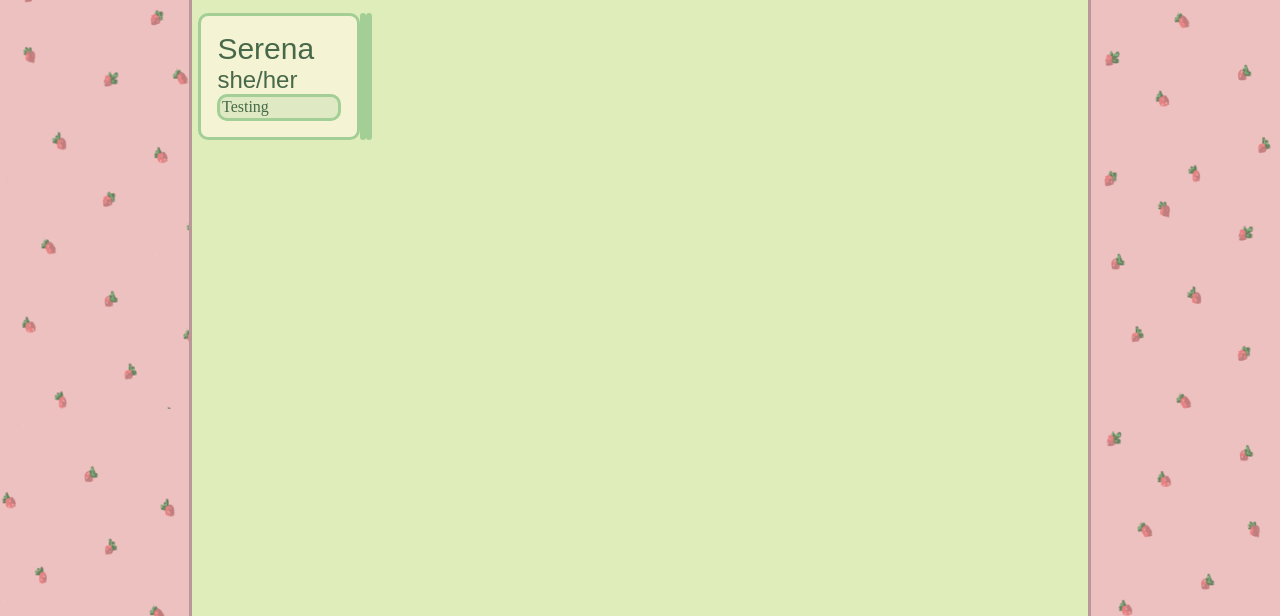
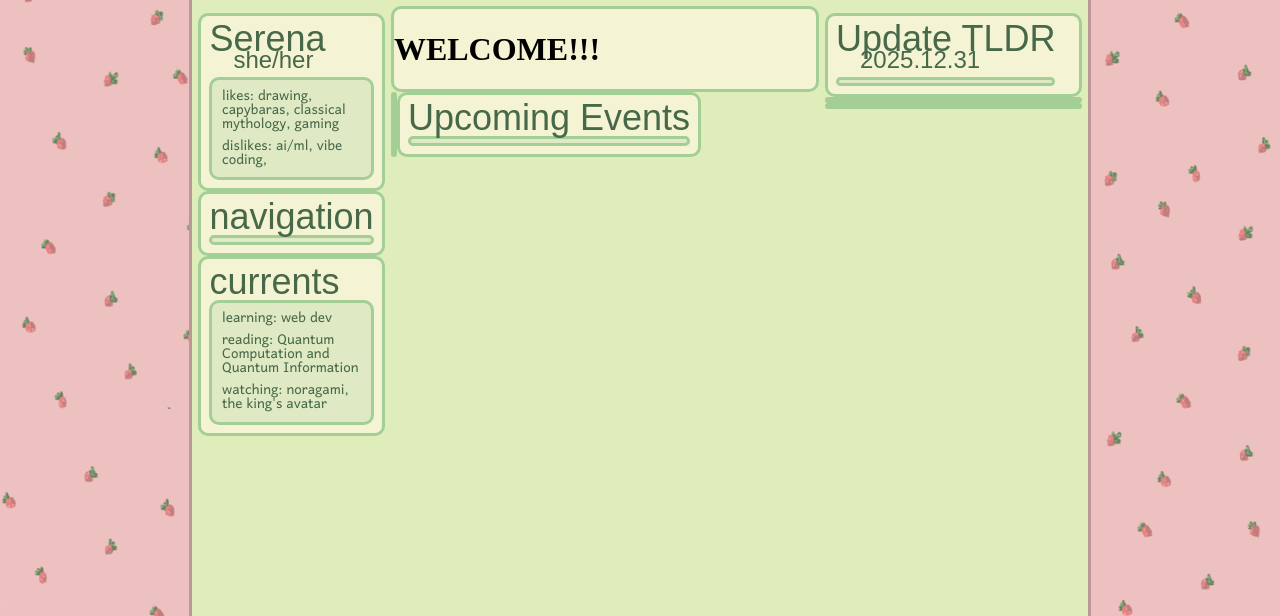
Before and after one commit to SerenaJewels/personal-website, a website: page index.html in a window 1280 px wide. Shown: the part 184-800 px from the top of the page. Drawn offline with Linux system fonts and the light colour scheme; a web font is replaced by a local one.

Commit message:
info component styled

```diff
--- a/components/infoPanel.js
+++ b/components/infoPanel.js
@@ -1,36 +1,12 @@
 const template = document.createElement('template');
 template.innerHTML = `
-    <style>
-        .info-container {
-            margin: 1rem;
-            font-color: var(--TEXT-COLOR);
-        }
 
+    <link rel="stylesheet" href = "styles/infopanel.css">
 
-        .title {
-            margin: 0;
-            font-family: "Hi Melody", sans-serif;
-            font-size: 30px;
-        }
-
-        .subtitle {
-            margin: 0;
-            margin-top: -1rem;
-            text-indent: 1rem;
-            font-family: "Hi Melody", sans-serif;
-            font-size: 24px;
-        }
-
-        * {
-            color: var(--TEXT-COLOR);
-        }
-
-    </style>
-
-    <div class="info-container">
+<div class="info-container">
         <slot name="title" class=title></slot>
         <slot name="subtitle" class=subtitle></slot>
-        <slot name="text"></slot>
+        <slot name="text" class=text></slot>
     </div>
 
 `;
--- a/index.html
+++ b/index.html
@@ -3,13 +3,14 @@
 <html>
     <head>
         <title>Serena's Website</title>
-        <link rel="stylesheet" href = "styles/base.css" />
-        <link rel="stylesheet" href = "styles/home.css" />
+        <link rel="stylesheet" href = "styles/base.css" >
+        <link rel="stylesheet" href = "styles/home.css" >
 
         <!-- fonts -->
         <link rel="preconnect" href="https://fonts.googleapis.com">
         <link rel="preconnect" href="https://fonts.gstatic.com" crossorigin>
         <link href="https://fonts.googleapis.com/css2?family=Hi+Melody&display=swap" rel="stylesheet">
+        <link href="https://fonts.googleapis.com/css2?family=Harmattan:wght@400;500;600;700&family=Hi+Melody&display=swap" rel="stylesheet">
     </head>
 
     <body>
@@ -22,19 +23,62 @@
                 <div id="left-col">
                     <div class="container" id="namecard">
                         <info-panel>
-                            <span slot="title">Serena</span>
-                            <span slot="subtitle">she/her</span>
+                            <div slot="title">Serena</div>
+                            <div slot="subtitle">she/her</div>
                             <div class="sub-container" slot="text">
-                                Testing
+                                <p>likes: drawing, capybaras, classical mythology, gaming</p>
+                                <p>dislikes: ai/ml, vibe coding, </p>
                             </div>
                         </info-panel>
                     </div>
-                    <div class="container" id = "nav"></div>
-                    <div class="container" id = "currents"></div>
+                    <div class="container" id = "nav">
+                        <info-panel>
+                            <div slot="title">navigation</div>
+                            <div class="sub-container" slot="text">
+
+
+                            </div>
+                        </info-panel>
+                    </div>
+                    <div class="container" id = "currents">
+                        <info-panel>
+                            <div slot="title">currents</div>
+                            <div class="sub-container" slot="text">
+                                <p>learning: web dev</p>
+                                <p>reading: Quantum Computation and Quantum Information</p>
+                                <p>watching: noragami, the king's avatar</p>
+                            </div>
+                        </info-panel>
+                    </div>
                 </div>
                 <div id="middle-col">
+                    <div class="container" id="main">
+                        <h1>WELCOME!!!</h1>
+                    </div>
+                    <div id="sub-main">
+                        <div class="container img"></div>
+                        <div class="container">
+                            <info-panel>
+                                <div slot="title">Upcoming Events</div>
+                                <div class="sub-container" slot="text">
+
+                                </div>
+                            </info-panel>
+                        </div>
+                    </div>
                 </div>
                 <div id="right-col">
+                    <div class="container" id="update">
+                        <info-panel>
+                            <div slot="title">Update TLDR</div>
+                            <div slot="subtitle">2025.12.31</div>
+                            <div class="sub-container" slot="text">
+
+                            </div>
+                        </info-panel>
+                    </div>
+                    <div class="container img"></div>
+                    <div class="container" id="spotify"></div>
                 </div>
             </div>
         </div>
--- a/styles/base.css
+++ b/styles/base.css
@@ -43,4 +43,9 @@ body {
             border-color: var(--CONTAINER-BORDER);
             background: var(--INNER-GREEN);
             padding: 0.1rem;
+            margin-top: 0.7rem;
         }
+
+.sub-container p {
+    margin: 0.5rem;
+}
--- a/styles/home.css
+++ b/styles/home.css
@@ -25,15 +25,24 @@
     margin: 0.4rem 0.4rem 0rem;
     display: flex;
     flex-basis: 20%;
+    flex-direction: column;
+
 }
 
 #middle-col {
     display: flex;
     flex-basis: 50%;
+    flex-direction: column;
+}
+
+#sub-main {
+    display: flex;
+    flex-direction: row;
 }
 
 #right-col {
     margin: 0.4rem 0.4rem 0rem;
     display: flex;
     flex-basis: 30%;
+    flex-direction: column;
 }
--- /dev/null
+++ b/styles/infopanel.css
@@ -0,0 +1,27 @@
+.info-container {
+    margin: 0.5rem;
+}
+
+.title {
+    font-family: "Hi Melody", sans-serif;
+    font-size: 36px;
+    line-height: 30px
+}
+
+.subtitle {
+    font-family: "Hi Melody", sans-serif;
+    font-size: 24px;
+    display: block;
+    margin: -0.5rem 0rem;
+    text-indent: 1.5rem;
+}
+
+.text {
+    font-family: "Harmattan", sans-serif;
+    font-size: 18px;
+    line-height: 14px;
+}
+
+* {
+    color: var(--TEXT-COLOR);
+}
```
Also changed, not shown: assets/green-plaid.jpg (renamed from assets/green plaid.jpg), assets/green-stars.jpg (renamed from assets/green stars.jpg).
